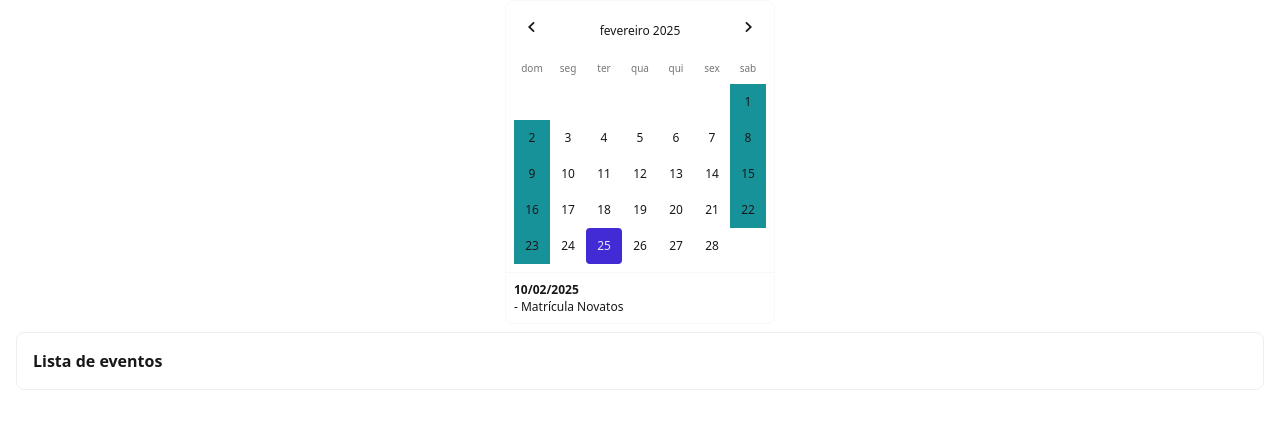
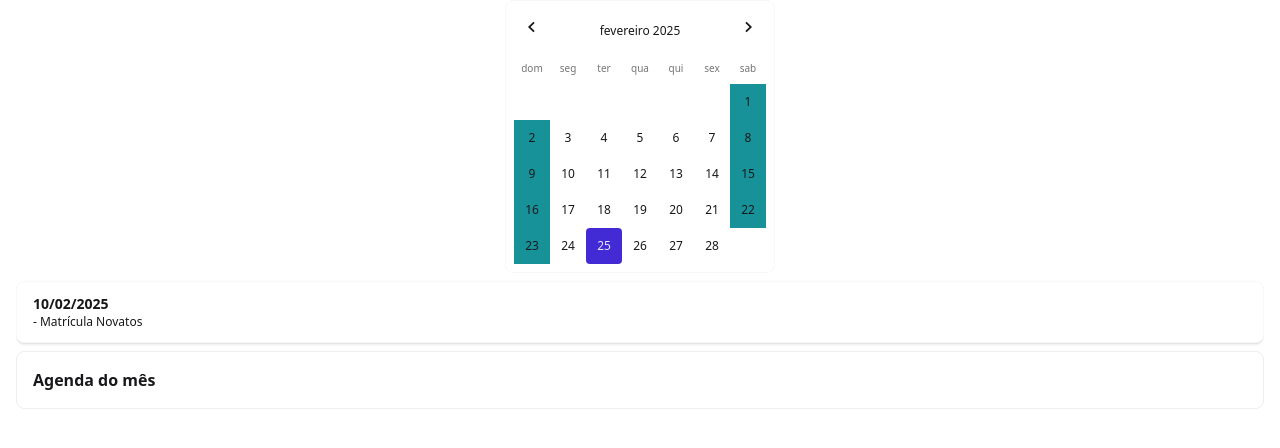
Before and after one commit to wpcasarin/ifto-calendar, a React (Vite) app in the folder app/: page / in a window 1280 px wide. Both pictures are taken after a click on the button "10". Shown: the top 448 px of the page. Built offline with nearby package versions, Linux system fonts and the light colour scheme.

Commit message:
added add to calendar button

```diff
--- a/app/src/components/Calendar.tsx
+++ b/app/src/components/Calendar.tsx
@@ -59,11 +59,6 @@ export const Calendar = () => {
   return (
     <div className="mx-auto flex flex-col items-center gap-2 px-4">
       <DayPicker
-        footer={
-          currentEvents !== undefined && currentEvents.length > 0 ? (
-            <EventInfo events={currentEvents} />
-          ) : null
-        }
         month={month}
         onMonthChange={setMonth}
         startMonth={new Date(2025, 0)}
@@ -94,9 +89,12 @@ export const Calendar = () => {
         }}
         className="react-day-picker"
       />
+
+      {currentEvents !== undefined && currentEvents.length > 0 ? <EventInfo events={currentEvents} /> : null}
+
       <div className="bg-base-100 border-base-300 collapse border">
         <input type="checkbox" defaultChecked={false} />
-        <div className="collapse-title font-semibold">Lista de eventos</div>
+        <div className="collapse-title font-semibold">Agenda do mês</div>
 
         <div className="collapse-content text-sm">
           <table className="table">
@@ -105,9 +103,31 @@ export const Calendar = () => {
                 const start = new Date(`${e.start_date}T00:00:00`);
                 if (month.getMonth() === start.getMonth()) {
                   return (
-                    <tr className="text-xs">
-                      <td className="pl-0">{e.start_date}</td>
-                      <td className="pr-0">{e.description}</td>
+                    <tr className="grid grid-cols-9 text-xs">
+                      <td className="col-span-2 self-center px-0">
+                        <span>{e.start_date.split('-')[2]}</span>
+                        {e.end_date && <span> à {e.end_date.split('-')[2]}</span>}
+                      </td>
+                      <td className="col-span-6 self-center px-0">{e.description}</td>
+                      <td className="col-span-1 self-center justify-self-end px-0">
+                        <button className="btn btn-xs btn-soft btn-primary btn-square">
+                          <svg
+                            xmlns="http://www.w3.org/2000/svg"
+                            viewBox="0 0 24 24"
+                            fill="none"
+                            stroke="currentColor"
+                            stroke-width="2"
+                            stroke-linecap="round"
+                            stroke-linejoin="round"
+                            className="size-4"
+                          >
+                            <rect x="3" y="4" width="18" height="18" rx="2" ry="2" />
+                            <line x1="16" y1="2" x2="16" y2="6" />
+                            <line x1="8" y1="2" x2="8" y2="6" />
+                            <line x1="3" y1="10" x2="21" y2="10" />
+                          </svg>
+                        </button>
+                      </td>
                     </tr>
                   );
                 }
--- a/app/src/components/EventInfo.tsx
+++ b/app/src/components/EventInfo.tsx
@@ -7,7 +7,7 @@ export type EventInfoType = {
 export const EventInfo: React.FC<EventInfoType> = (props) => {
   return (
     <>
-      <div className="w-full bg-white">
+      <div role="alert" className="alert w-full bg-white">
         <ul>
           <li className="font-bold">{props.events[0].date.toLocaleDateString('pt-BR')}</li>
           {props.events.map((v, i) => {
```
